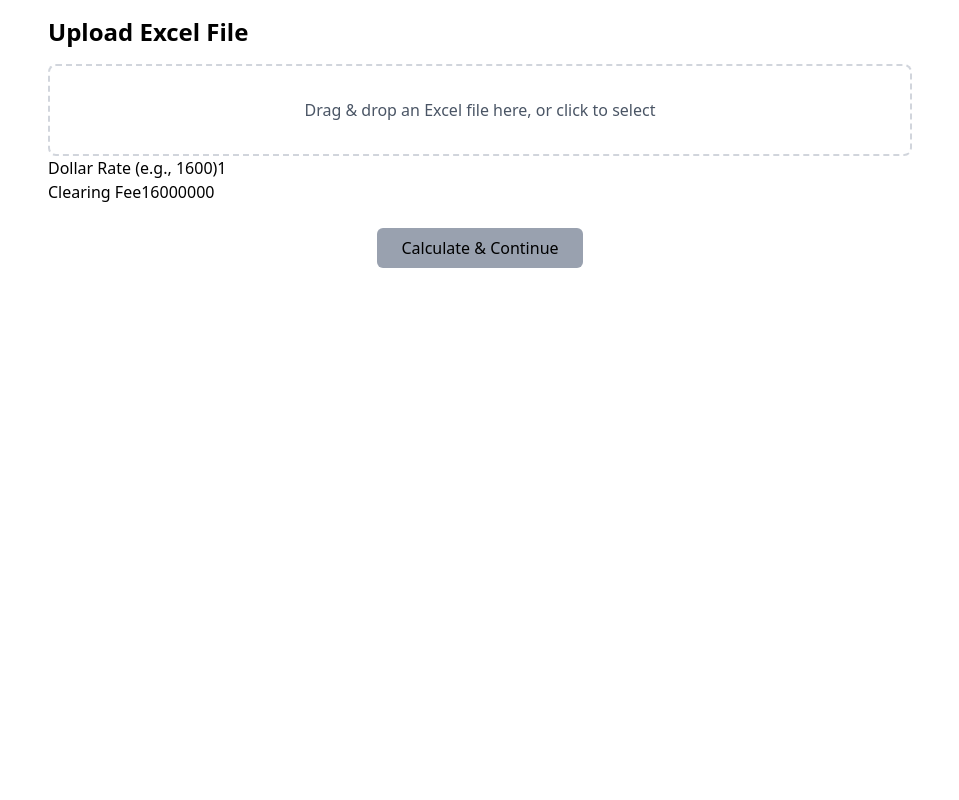
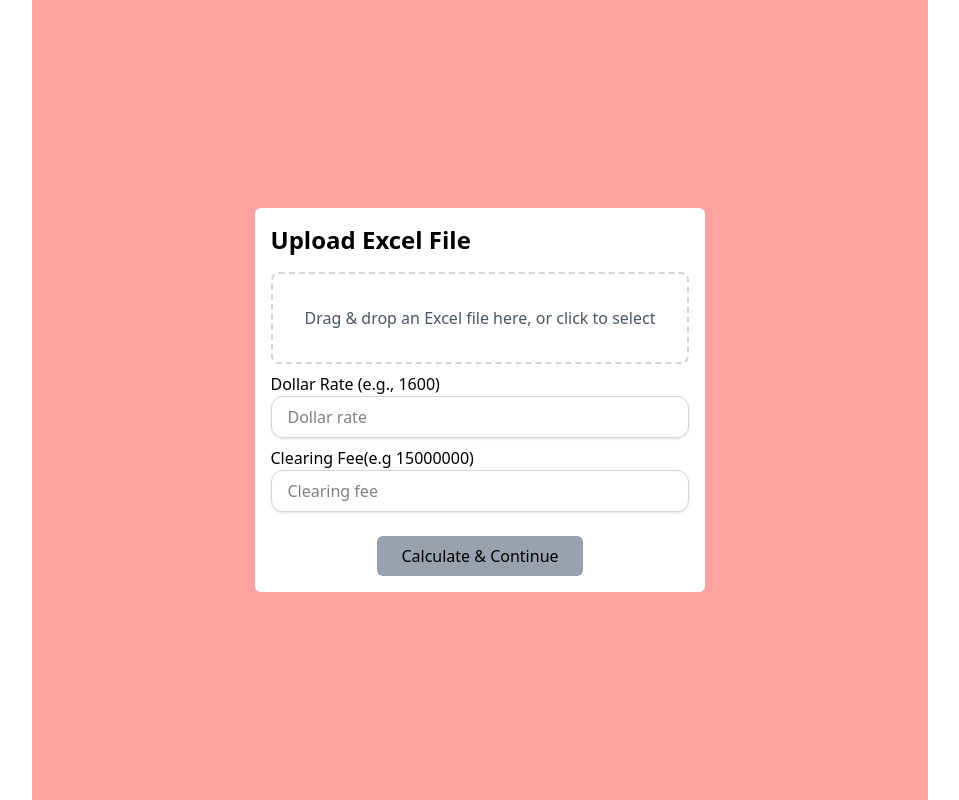
Before and after one commit to Kkebuka/Invoice-automation, a React (Vite) app: page / in a window 1280 px wide. Shown: the whole page, without its empty margins (160-1119 px from the left). Built offline with nearby package versions, Linux system fonts and the light colour scheme.

Commit message:
minor change

```diff
--- a/src/components/ExcelParser.tsx
+++ b/src/components/ExcelParser.tsx
@@ -14,8 +14,8 @@ const ExcelParser: React.FC = () => {
   });
   const [fileName, setFileName] = useState<string>("");
   const [formDataValues, setFormDataValues] = useState({
-    dollarRate: 1,
-    clearingFee: 16000000,
+    dollarRate: null,
+    clearingFee: null,
   });
 
   const handleChange = (e) => {
@@ -158,9 +158,9 @@ const ExcelParser: React.FC = () => {
   };
 
   return (
-    <div className="p-4 max-w-4xl mx-auto">
+    <div className="p-4 max-w-4xl mx-auto w-full   bg-red-300  h-screen flex items-center justify-center ">
       {!isCalculating ? (
-        <form>
+        <form className="bg-white p-4 rounded-md">
           <h1 className="text-2xl font-bold mb-4">Upload Excel File</h1>
 
           {/* File Upload */}
@@ -179,7 +179,7 @@ const ExcelParser: React.FC = () => {
             )}
           </div>
 
-          <div>
+          <div className="flex flex-col my-2">
             <label htmlFor="dollarRate">Dollar Rate (e.g., 1600)</label>
             <input
               type="number"
@@ -188,10 +188,11 @@ const ExcelParser: React.FC = () => {
               value={formDataValues.dollarRate} // Bind value to state
               onChange={handleChange} // Bind onChange to handleChange
               required
+              className="w-full px-4 py-2 border border-gray-300 rounded-xl shadow-sm focus:outline-none focus:ring-2 focus:ring-blue-500 transition"
             />
           </div>
-          <div>
-            <label htmlFor="clearingFee">Clearing Fee</label>
+          <div className="flex flex-col">
+            <label htmlFor="clearingFee">Clearing Fee(e.g 15000000)</label>
             <input
               type="number"
               name="clearingFee" // Step 3: Set name for the input
@@ -199,6 +200,7 @@ const ExcelParser: React.FC = () => {
               value={formDataValues.clearingFee} // Bind value to state
               onChange={handleChange} // Bind onChange to handleChange
               required
+              className="w-full px-4 py-2 border border-gray-300 rounded-xl shadow-sm focus:outline-none focus:ring-2 focus:ring-blue-500 transition"
             />
           </div>
 
```
